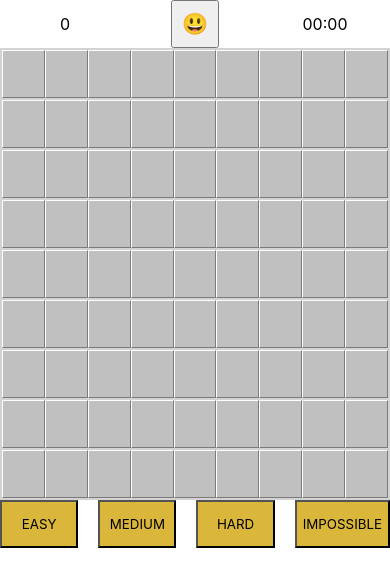
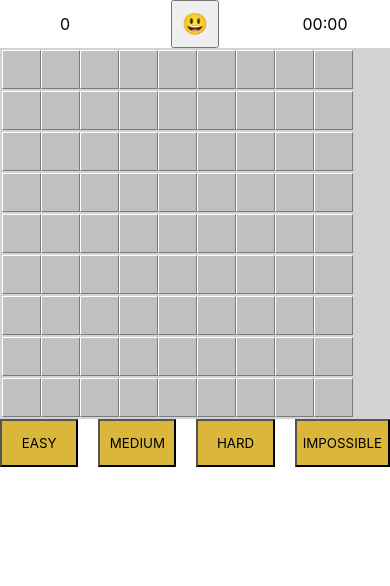
Before and after one commit to Fyvel/minesweeper, a Next.js app: page /Minesweeper in a window 390 px wide. Shown: the top 586 px of the page. Built offline with nearby package versions, Linux system fonts and the light colour scheme; a web font is replaced by a local one.

Commit message:
Make it responsive

```diff
--- a/pages/Minesweeper/components/index.tsx
+++ b/pages/Minesweeper/components/index.tsx
@@ -44,6 +44,9 @@ export const Button = styled.button`
 `
 
 export const Grid = styled.div<{ disabled: boolean }>`
+	overflow: auto;
+	max-width: 100vw;
+	max-height: 70vh;
 	background-color: lightgray;
 	display: flex;
 	flex-flow: column nowrap;
@@ -60,8 +63,8 @@ export const Row = styled.div`
 
 export const Area = styled.button<{ isVisible: boolean }>`
     font-family: 'Common Pixel', -apple-system, Fira Sans, Helvetica Neue, sans-serif;
-    height: 48px;
-    width: 48px;
+    min-height: 10vw;
+    min-width: 10vw;
 	font-size: 1.3em;
 	font-weight: bold;
     border:${p => p.isVisible ? '.1px dashed' : '1.5px solid'};
--- a/styles/Home.module.css
+++ b/styles/Home.module.css
@@ -8,7 +8,7 @@
 }
 
 .main {
-    padding: 5rem 0;
+    padding: 0;
     flex: 1;
     display: flex;
     flex-direction: column;
--- a/styles/globals.css
+++ b/styles/globals.css
@@ -1,5 +1,7 @@
 html,
 body {
+	width: 100vw;
+	height: 100%;
     padding: 0;
     margin: 0;
     font-family: 'Common Pixel', -apple-system, Fira Sans, Helvetica Neue, sans-serif;
```
